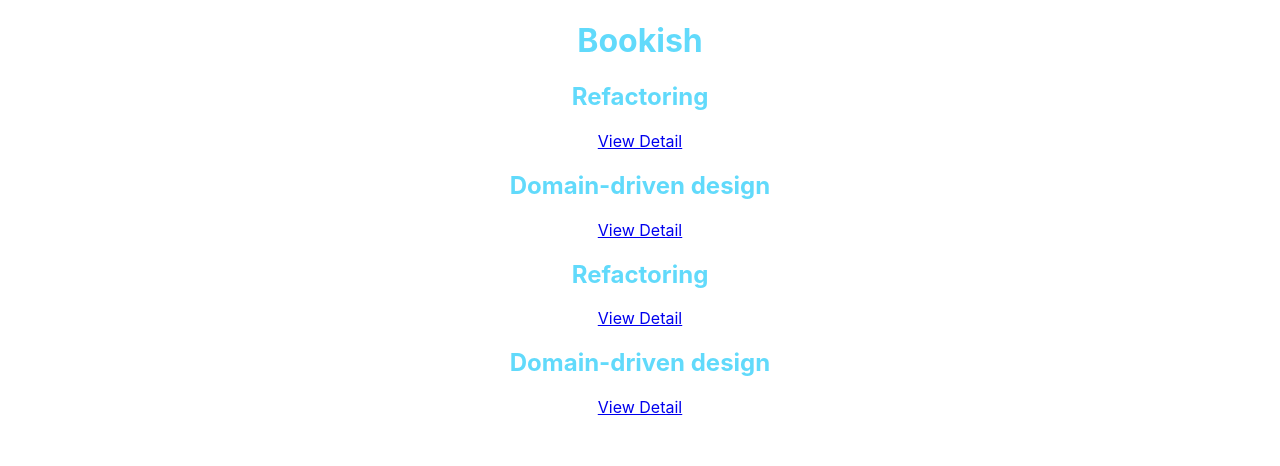
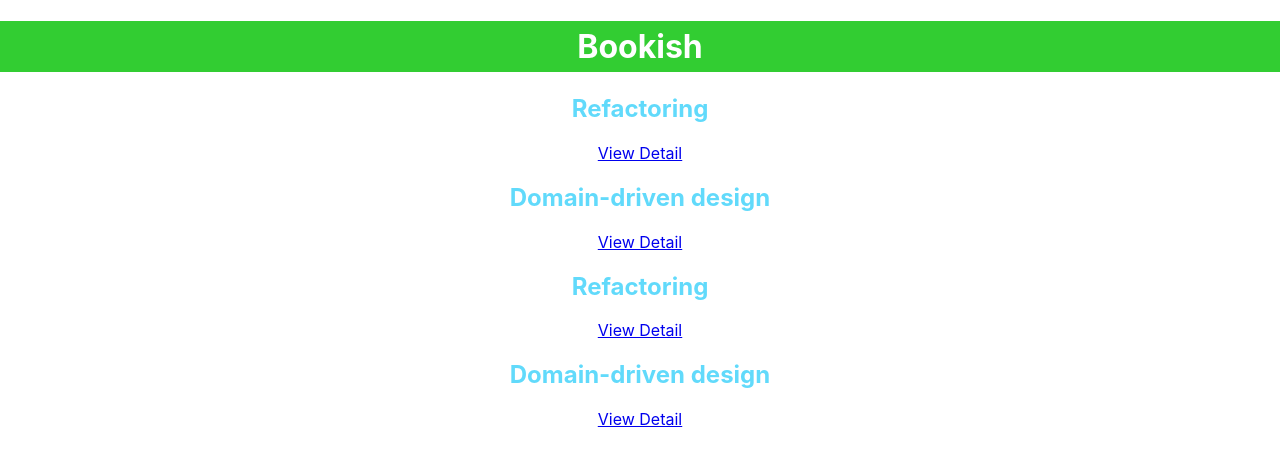
Before and after one commit to berkayersever/bookish-react, a React (Create React App) app: page / in a window 1280 px wide. Shown: the top 466 px of the page. Built offline with nearby package versions, Linux system fonts and the light colour scheme; data requests are answered from the project's data file.

Commit message:
Update App.css

```diff
--- a/src/App.css
+++ b/src/App.css
@@ -2,3 +2,14 @@
     text-align: center;
     color: #61dafb;
 }
+
+.container {
+    max-width: 720px;
+    margin: 20px auto;
+}
+
+h1 {
+    background: limegreen;
+    color: white;
+    padding: 6px 8px;
+}
```
